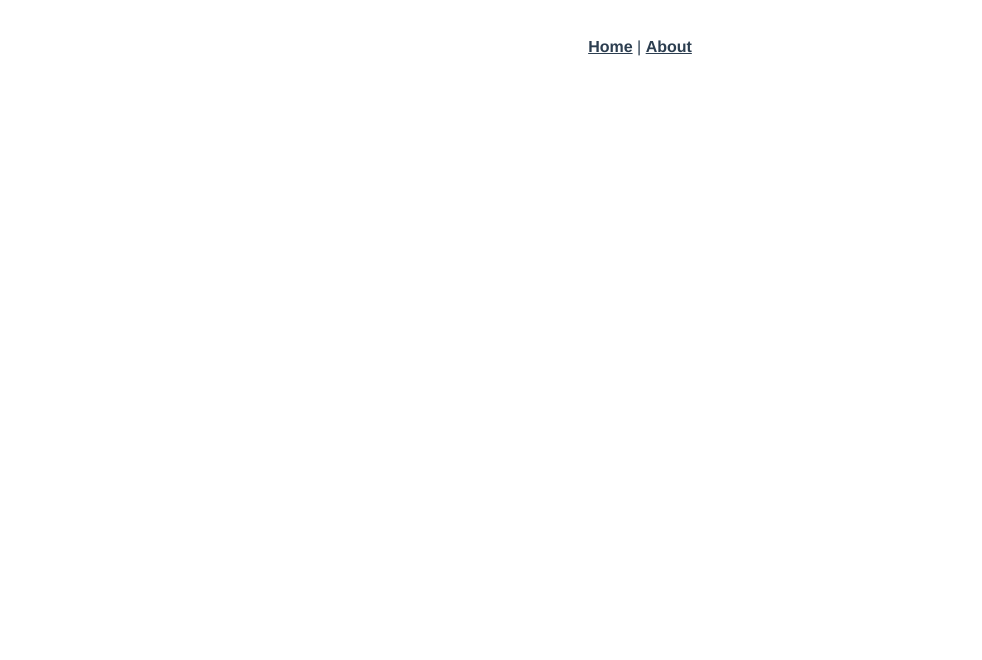
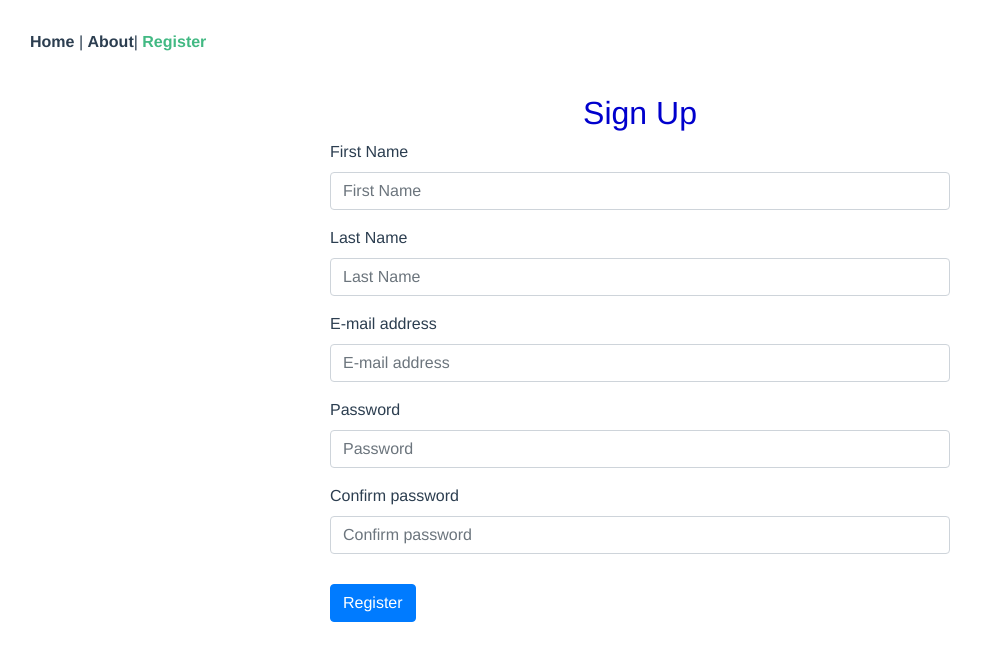
Before and after one commit to lenutaionut/FrontEndTap, a Vue app: page /#/register in a window 1280 px wide. Shown: the top 660 px of the page, without its empty margins (0-982 px from the left). Built offline with nearby package versions, Linux system fonts and the light colour scheme.

Commit message:
register form

```diff
--- a/babel.config.js
+++ b/babel.config.js
@@ -1,3 +1,3 @@
 module.exports = {
-  presets: ["@vue/cli-plugin-babel/preset"]
+  presets: [["@vue/app", { useBuiltIns: "entry" }]],
 };
--- a/package.json
+++ b/package.json
@@ -8,6 +8,7 @@
     "lint": "vue-cli-service lint"
   },
   "dependencies": {
+    "bootstrap-vue": "^2.13.1",
     "core-js": "^3.6.4",
     "vue": "^2.6.11",
     "vue-router": "^3.1.6",
--- a/src/App.vue
+++ b/src/App.vue
@@ -2,7 +2,8 @@
   <div id="app">
     <div id="nav">
       <router-link to="/">Home</router-link> |
-      <router-link to="/about">About</router-link>
+      <router-link to="/about">About</router-link>|
+      <router-link to="/register">Register</router-link>
     </div>
     <router-view />
   </div>
@@ -13,7 +14,7 @@
   font-family: Avenir, Helvetica, Arial, sans-serif;
   -webkit-font-smoothing: antialiased;
   -moz-osx-font-smoothing: grayscale;
-  text-align: center;
+  /* text-align: center; */
   color: #2c3e50;
 }
 
--- a/src/main.js
+++ b/src/main.js
@@ -1,12 +1,16 @@
 import Vue from "vue";
+import BootstrapVue from "bootstrap-vue";
 import App from "./App.vue";
 import router from "./router";
 import store from "./store";
+import "bootstrap/dist/css/bootstrap.min.css";
+import "bootstrap-vue/dist/bootstrap-vue.css";
 
+Vue.use(BootstrapVue);
 Vue.config.productionTip = false;
 
 new Vue({
   router,
   store,
-  render: h => h(App)
+  render: (h) => h(App),
 }).$mount("#app");
--- a/src/router/index.js
+++ b/src/router/index.js
@@ -1,28 +1,34 @@
-import Vue from 'vue'
-import VueRouter from 'vue-router'
-import Home from '../views/Home.vue'
+import Vue from "vue";
+import VueRouter from "vue-router";
+import Home from "../views/Home.vue";
+import Register from "../views/Register.vue";
 
-Vue.use(VueRouter)
+Vue.use(VueRouter);
 
 const routes = [
   {
-    path: '/',
-    name: 'Home',
-    component: Home
+    path: "/",
+    name: "Home",
+    component: Home,
   },
   {
-    path: '/about',
-    name: 'About',
+    path: "/about",
+    name: "About",
     // route level code-splitting
     // this generates a separate chunk (about.[hash].js) for this route
     // which is lazy-loaded when the route is visited.
     component: () =>
-      import(/* webpackChunkName: "about" */ '../views/About.vue')
-  }
-]
+      import(/* webpackChunkName: "about" */ "../views/About.vue"),
+  },
+  {
+    path: "/register",
+    name: "Register",
+    component: Register,
+  },
+];
 
 const router = new VueRouter({
-  routes
-})
+  routes,
+});
 
-export default router
+export default router;
--- /dev/null
+++ b/src/views/Register.vue
@@ -0,0 +1,72 @@
+<template id="register-template">
+  <form class="register-form">
+    <h2>Sign Up</h2>
+    <div class="form-group">
+      <label for="firstname">First Name</label>
+      <input
+        required
+        type="text"
+        class="form-control"
+        id="firstname"
+        placeholder="First Name"
+      />
+    </div>
+    <div class="form-group">
+      <label for="lastname">Last Name</label>
+      <input
+        required
+        type="text"
+        class="form-control"
+        id="lastname"
+        placeholder="Last Name"
+      />
+    </div>
+    <div class="form-group">
+      <label for="email">E-mail address</label>
+      <input
+        required
+        type="email"
+        class="form-control"
+        id="email"
+        placeholder="E-mail address"
+      />
+    </div>
+    <div class="form-group">
+      <label for="password">Password</label>
+      <input
+        required
+        type="password"
+        class="form-control"
+        id="password"
+        placeholder="Password"
+      />
+    </div>
+    <div class="from-group">
+      <label for="checkPassword">Confirm password</label>
+      <input
+        required
+        type="password"
+        id="checkPassword"
+        class="form-control"
+        placeholder="Confirm password"
+      />
+    </div>
+    <button type="submit" class="btn btn-primary" id="btn">Register</button>
+  </form>
+</template>
+
+<style>
+h2 {
+  text-align: center;
+  color: mediumblue;
+}
+
+#btn {
+  margin-top: 30px;
+}
+.register-form {
+  margin: auto;
+  width: 50%;
+  padding: 10px;
+}
+</style>
```
Also changed, not shown: .eslintrc.js, .prettierrc.js (deleted), 1 other file (tests, documents, lock files or other folders).
